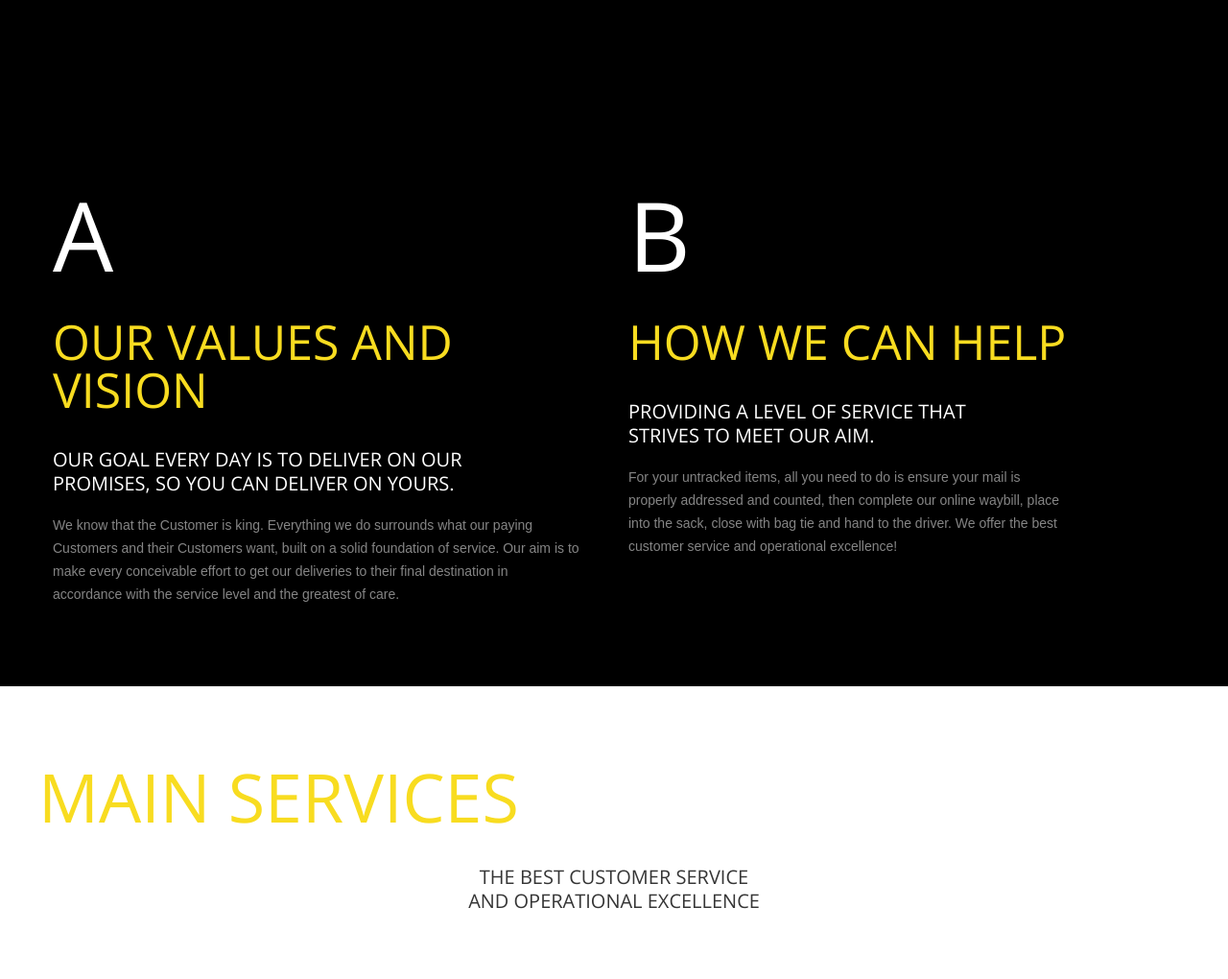
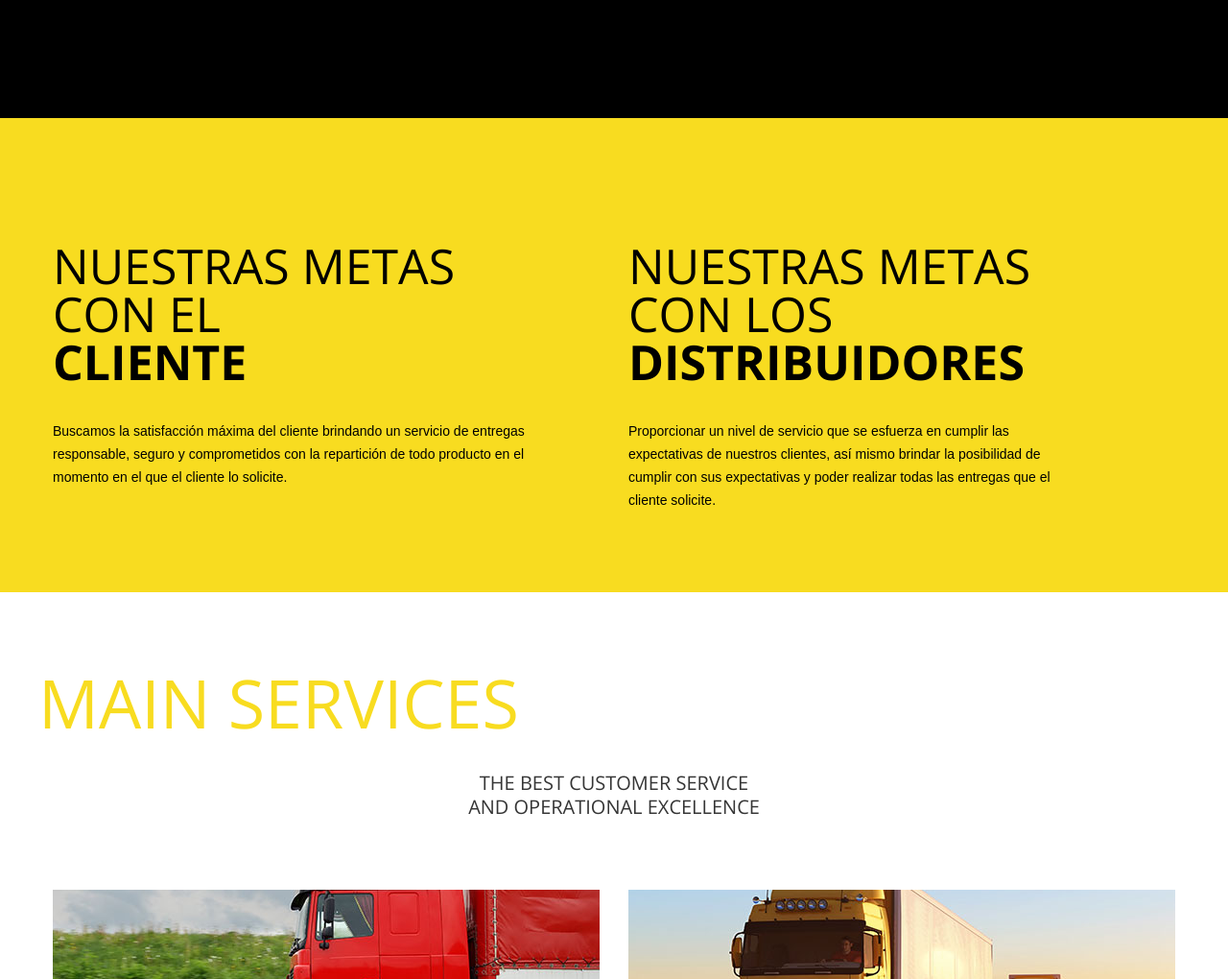
Before and after one commit to jluisacosta/reparto-todo, a website: page index.html in a window 1280 px wide. Shown: the part 1780-2800 px from the top of the page at 96% size. Drawn offline with nearby package versions, Linux system fonts and the light colour scheme; some packages are replaced by stand-ins of ours.

Commit message:
Goals section info

```diff
--- a/index.html
+++ b/index.html
@@ -225,14 +225,14 @@
                 <ul class="row index_list">
                     <li class="col-md-6 col-sm-12 col-xs-12 wow fadeInRight animated"
                         style="visibility: visible; animation-name: fadeInRight;">
-                        <h4>Our Values and Vision</h4>
+                        <h4>Nuestras metas<br>con el<br><strong>cliente</strong></h4>
                         <h6>Our goal every day is to deliver on our
                             promises, so you can deliver on yours.</h6>
 
-                        <p>We know that the Customer is king. Everything we do surrounds what our paying
-                            Customers and their Customers want, built on a solid foundation of service. Our aim
-                            is to make every conceivable effort to get our deliveries to their final destination
-                            in accordance with the service level and the greatest of care.</p>
+                        <p>Buscamos la satisfacción máxima del cliente brindando un
+                          servicio de entregas responsable, seguro y comprometidos con la
+                          repartición de todo producto en el momento en el que el cliente
+                          lo solicite.</p>
 
                         <div class="btn_wrap">
                             <a href="#" class="btn"></a>
@@ -240,14 +240,14 @@
                     </li>
                     <li class="col-md-5 col-sm-12 col-xs-12 wow fadeInRight animated"
                         style="visibility: visible; animation-name: fadeInRight;">
-                        <h4>How We Can Help</h4>
+                        <h4>Nuestras metas<br>con los<br><strong>distribuidores</strong></h4>
                         <h6>Providing a level of service that strives
                             to meet our aim.</h6>
 
-                        <p>For your untracked items, all you need to do is ensure your mail is properly
-                            addressed and counted, then complete our online waybill, place into the sack,
-                            close with bag tie and hand to the driver. We offer the best customer service
-                            and operational excellence!</p>
+                        <p>Proporcionar un nivel de servicio que se esfuerza en cumplir
+                          las expectativas de nuestros clientes, así mismo brindar la
+                          posibilidad de cumplir con sus expectativas y poder realizar
+                          todas las entregas que el cliente solicite.</p>
 
                         <div class="btn_wrap">
                             <a href="#" class="btn"></a>
--- a/src/sass/style.scss
+++ b/src/sass/style.scss
@@ -530,14 +530,14 @@
     }
   }
   .index {
-    background-color: $default;
+    background-color: $primary;
     .index_list {
       counter-reset: li;
 
       li {
         position: relative;
         &:before {
-          content: counter(li, upper-alpha);
+          content: '';//counter(li, upper-alpha);
           counter-increment: li;
           font-size: 100px;
           line-height: 66px;
@@ -559,10 +559,11 @@
         }
         h4 {
           font-weight: 300;
-          color: $primary;
+          color: $default;
           padding: 41px 0 35px 0;
         }
         h6 {
+          display: none;
           text-transform: uppercase;
           padding: 20px 0;
           font-weight: 300;
@@ -571,7 +572,7 @@
           }
         }
         p {
-          color: $p_color;
+          color: $default;
           padding-bottom: 70px;
           @media (min-width: 768px) {
             padding-right: 20px;
```
Also changed, not shown: src/index.html (+10 -10 lines), css/style.css.
